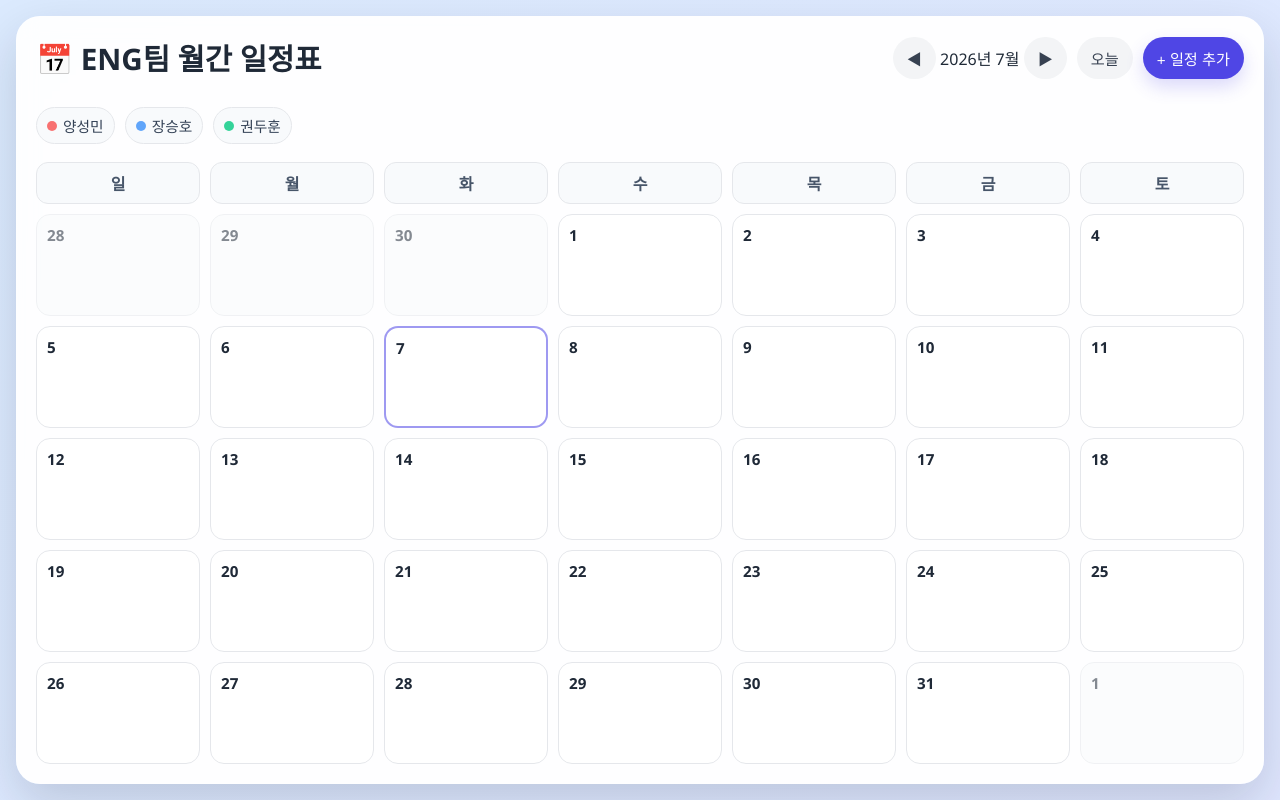
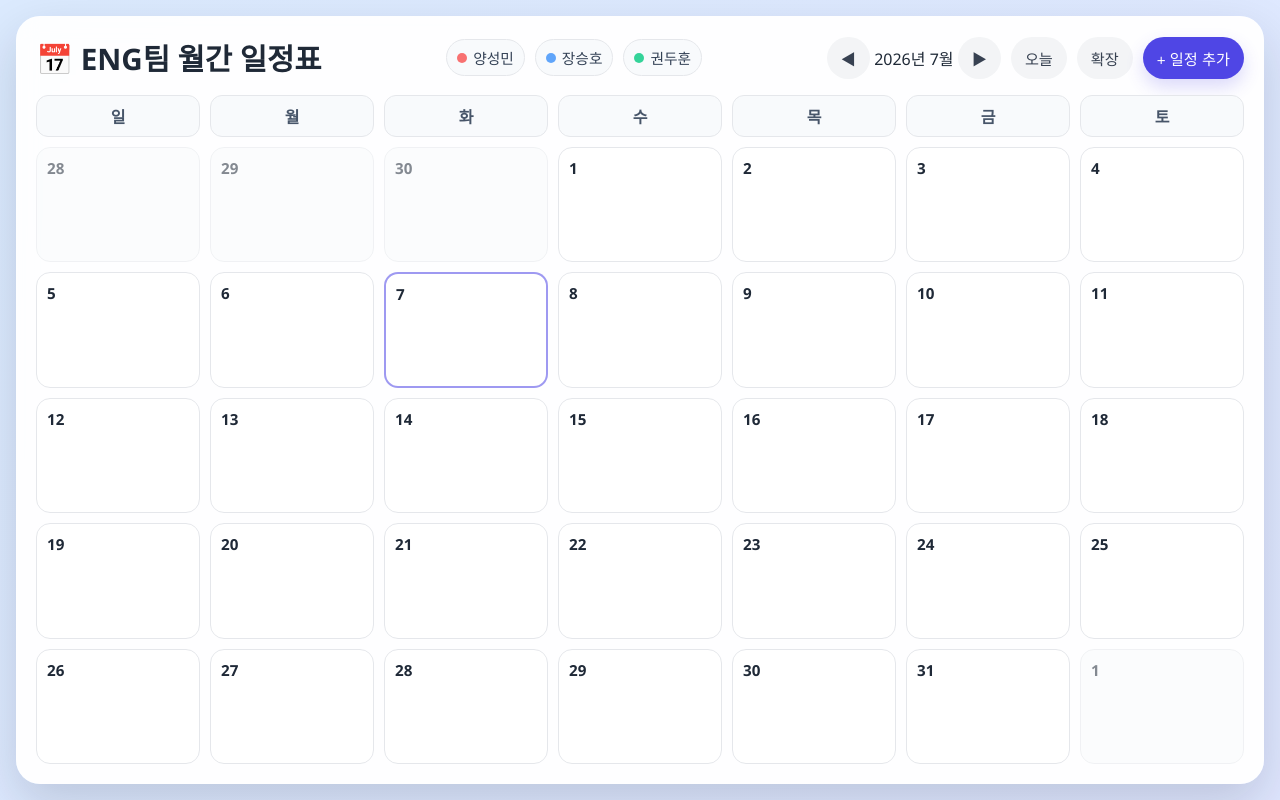
Before and after one commit to Jang1117/monthly, a website: page index.html in a window 1280 px wide. Drawn offline with Linux system fonts and the light colour scheme; no server answers.

Commit message:
Update index.html

```diff
--- a/index.html
+++ b/index.html
@@ -49,10 +49,11 @@
     button { border:none; border-radius:999px; padding:10px 14px; font-size:0.95rem; cursor:pointer; transition:transform .2s ease, box-shadow .2s ease; }
     .primary-btn { background: var(--primary); color:white; box-shadow: 0 8px 18px rgba(79,70,229,0.2); }
     .secondary-btn { background:#f3f4f6; color:#374151; }
-    .legend { display:flex; gap:10px; flex-wrap:wrap; margin:12px 0 18px; flex-shrink:0; }
+    .legend { display:flex; gap:10px; flex-wrap:wrap; flex-shrink:0; }
     .legend-item { display:flex; align-items:center; gap:6px; padding:7px 10px; background:#f8fafc; border:1px solid var(--line); border-radius:999px; font-size:0.92rem; color:#334155; }
     .legend-dot { width:10px; height:10px; border-radius:50%; }
     .calendar { position:relative; flex:1; min-height:0; display:grid; grid-template-columns:repeat(7, minmax(0,1fr)); grid-template-rows: auto repeat(var(--rows, 5), 1fr); gap:10px; overflow:hidden; }
+    .calendar.expanded { overflow-x:hidden; overflow-y:auto; grid-template-rows: auto repeat(var(--rows, 5), minmax(130px, auto)); }
     .event-bar { position:absolute; height:30px; border-radius:16px; color:white; font-size:0.83rem; padding:0 12px; display:flex; align-items:center; justify-content:space-between; white-space:nowrap; overflow:hidden; text-overflow:ellipsis; cursor:pointer; box-shadow:0 6px 16px rgba(15,23,42,0.18); z-index:5; }
     .day-name { text-align:center; padding:8px; background:#f8fafc; border:1px solid var(--line); border-radius:12px; font-weight:700; color:#475569; }
     .day-cell { min-height:0; overflow:hidden; background:var(--panel); border:1px solid var(--line); border-radius:14px; padding:10px; display:flex; flex-direction:column; gap:8px; position:relative; }
@@ -94,6 +95,11 @@
       <div>
         <h1>📅 ENG팀 월간 일정표</h1>
       </div>
+      <div class="legend">
+        <div class="legend-item"><span class="legend-dot" style="background: var(--yang);"></span>양성민</div>
+        <div class="legend-item"><span class="legend-dot" style="background: var(--jang);"></span>장승호</div>
+        <div class="legend-item"><span class="legend-dot" style="background: var(--kwon);"></span>권두훈</div>
+      </div>
       <div class="controls">
         <div class="month-nav">
           <button class="secondary-btn" onclick="prevMonth()">◀</button>
@@ -101,15 +107,10 @@
           <button class="secondary-btn" onclick="nextMonth()">▶</button>
         </div>
         <button class="secondary-btn" onclick="goToday()">오늘</button>
+        <button class="secondary-btn" id="expandToggleBtn" onclick="toggleExpand()">확장</button>
         <button class="primary-btn" onclick="openModal(formatDateKey(currentDate))">+ 일정 추가</button>
       </div>
     </header>
-
-    <div class="legend">
-      <div class="legend-item"><span class="legend-dot" style="background: var(--yang);"></span>양성민</div>
-      <div class="legend-item"><span class="legend-dot" style="background: var(--jang);"></span>장승호</div>
-      <div class="legend-item"><span class="legend-dot" style="background: var(--kwon);"></span>권두훈</div>
-    </div>
 
     <div class="calendar" id="calendar"></div>
   </div>
@@ -197,6 +198,13 @@
     let editingEventId = null;
     let dragSelection = null;
     let dragEventState = null;
+    let isExpanded = false;
+
+    function toggleExpand() {
+      isExpanded = !isExpanded;
+      document.getElementById('calendar').classList.toggle('expanded', isExpanded);
+      document.getElementById('expandToggleBtn').textContent = isExpanded ? '축소' : '확장';
+    }
 
     function getApiUrl(path) {
       return API_BASE_URL ? `${API_BASE_URL}${path}` : `${location.origin}${path}`;
```
